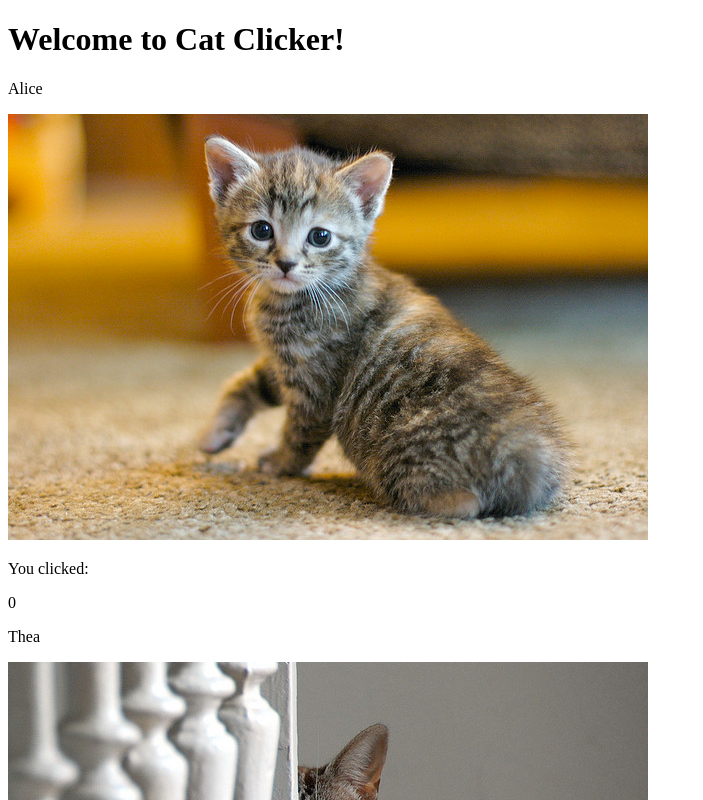
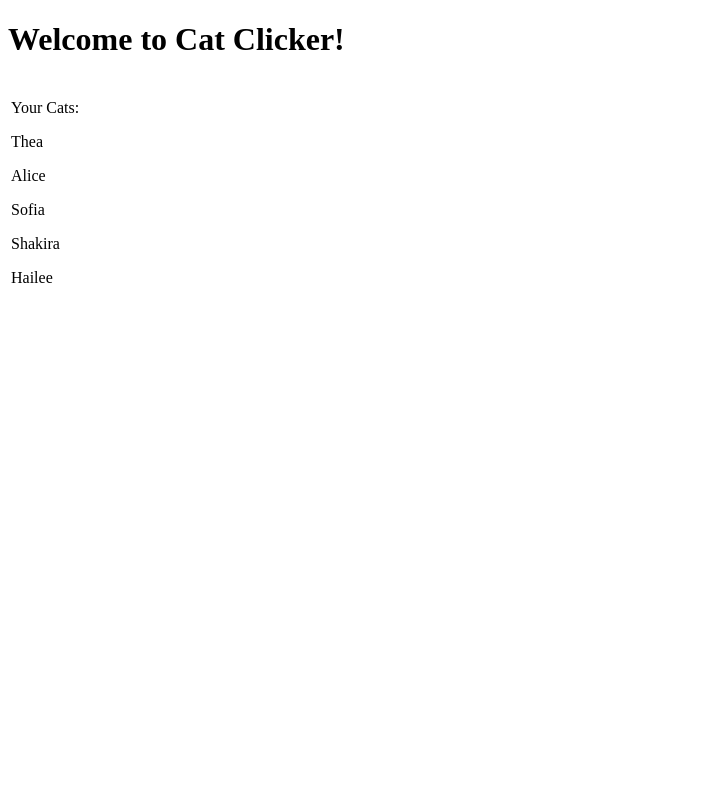
Before and after one commit to tianhaoz95/Udacity-CatClicker, a plain HTML site: page index.html in a window 1280 px wide. Shown: the top 800 px of the page, without its empty margins (0-703 px from the left). Drawn offline with nearby package versions, Linux system fonts and the light colour scheme.

Commit message:
spec change 2

```diff
--- a/index.html
+++ b/index.html
@@ -12,19 +12,19 @@
 <body>
 <h1>Welcome to Cat Clicker!</h1>
 
-<p id="catName1"><p>
-<a id="cat_img1">
-  <img src="img/cat1.jpg">
-</a>
-<p>You clicked: </p>
-<p id="count1">0</p>
-
-<p id="catName2"><p>
-<a id="cat_img2">
-  <img src="img/cat2.jpg">
-</a>
-<p>You clicked: </p>
-<p id="count2">0</p>
+<table>
+<tbody>
+  <tr>
+    <td>
+      <p> Your Cats: </p>
+      <div id="kitty_list"></div>
+    </td>
+    <td>
+      <div id="kitty_detail"></div>
+    </td>
+  <tr>
+</tbody>
+</table>
 
 <script src="script/main.js"></script>
 
--- a/script/main.js
+++ b/script/main.js
@@ -1,21 +1,43 @@
-var count1 = 0;
-var count2 = 0;
-var cat_name_1 = "Alice";
-var cat_name_2 = "Thea";
+
+var kitty_list = [
+  'Thea',
+  'Alice',
+  'Sofia',
+  'Shakira',
+  'Hailee',
+];
+
+var srcs = [
+  'img/cat1.jpg',
+  'img/cat2.jpg',
+  'img/cat3.jpg',
+  'img/cat4.jpg',
+  'img/cat5.jpg',
+];
+
+var counters = [0, 0, 0, 0, 0];
 
 $(document).ready(function() {
-  $('#count1').text(count1);
-  $('#count2').text(count2);
-  $('#catName1').text(cat_name_1);
-  $('#catName2').text(cat_name_2);
+
+  for (var i = 0; i < kitty_list.length; i++) {
+    var kitty_name = $('<p></p>').text(kitty_list[i]);
+    var kitty_entry = $('<a></a>').html(kitty_name).click((function(idx) {
+      return function() {
+        $('#kitty_detail').empty();
+        var kitty_img = $('<img>', {height:300 , src:srcs[idx]});
+        var click_count = $('<p></p>', {id:'kitty_counter'}).text(counters[idx]);
+        var kitty_name = $('<p></p>').text(kitty_list[idx]);
+        var kitty_click = $('<a></a>').html(kitty_img).click(function() {
+          var old = counters[idx];
+          counters[idx] = old + 1;
+          $('#kitty_counter').text(counters[idx]);
+        });
+        $('#kitty_detail').append(kitty_name);
+        $('#kitty_detail').append(click_count);
+        $('#kitty_detail').append(kitty_click);
+      };
+    })(i));
+    $('#kitty_list').append(kitty_entry);
+  }
+
 });
-
-$('#cat_img1').click(function() {
-  count1 = count1 + 1;
-  $('#count1').text(count1);
-});
-
-$('#cat_img2').click(function() {
-  count2 = count2 + 1;
-  $('#count2').text(count2);
-});
```
Also changed, not shown: img/cat3.jpg (added), img/cat4.jpg (added), img/cat5.jpg (added).
